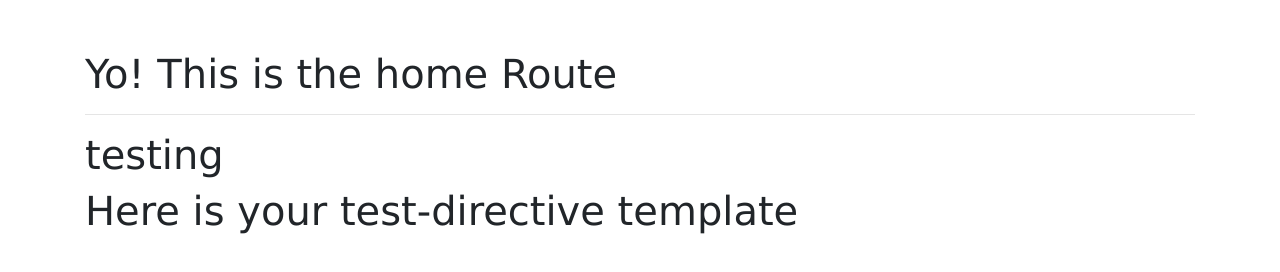
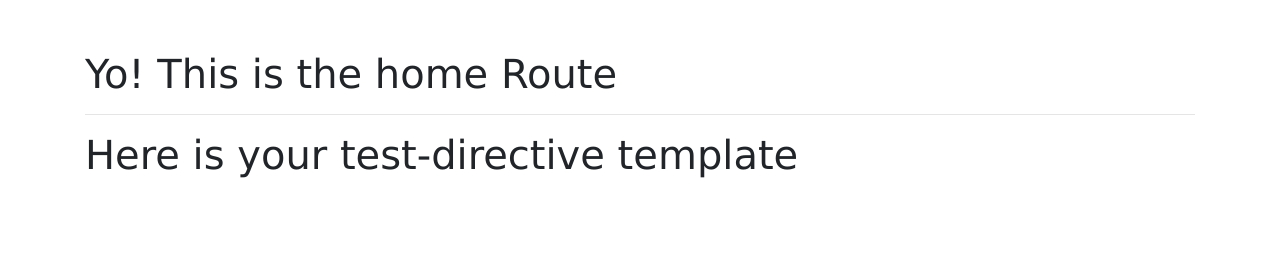
Before and after one commit to Bbouley/my-angular-boilerplate, a website: page src/client/index.html in a window 1280 px wide. Drawn offline with nearby package versions, Linux system fonts and the light colour scheme; some packages are replaced by stand-ins of ours.

Commit message:
cleaning up changes on directive

```diff
--- a/src/client/app/components/test-directive/test-directive.js
+++ b/src/client/app/components/test-directive/test-directive.js
@@ -4,7 +4,7 @@ angular.module('app.test-directive').directive('testDirective', function() {
         // transclude  : false,
         templateUrl : 'app/components/test-directive/test-directive.html',
         link : function(scope) {
-            console.log(scope);
+
         }
     };
 });
--- a/src/client/app/partials/home.html
+++ b/src/client/app/partials/home.html
@@ -2,6 +2,4 @@
 
 <hr>
 
-<h1>testing</h1>
-
 <test-directive></test-directive>
```
